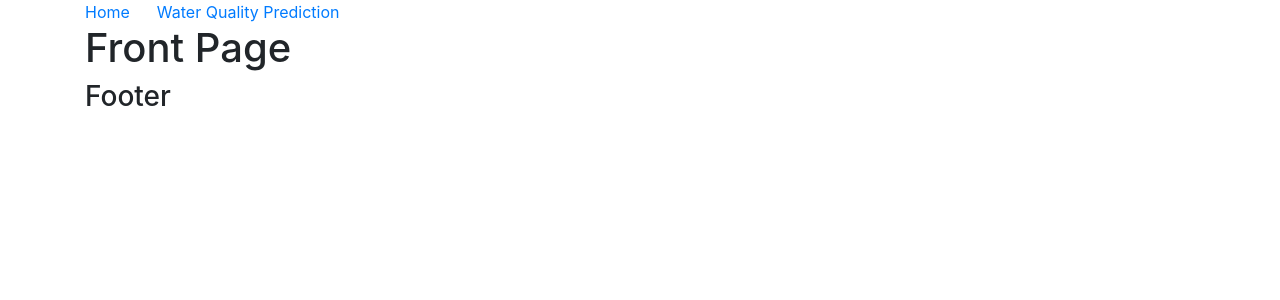
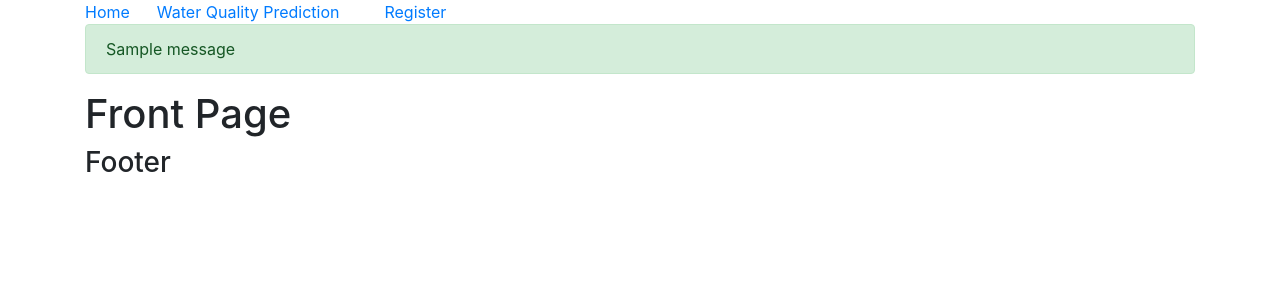
Before and after one commit to debrup416/ml_projects, a Django app: page / in a window 1280 px wide. Shown: the top 300 px of the page. Run offline with Django 3.2, Linux system fonts and the light colour scheme; tables that the repository leaves empty hold one stand-in row (values such as "Sample post"); one stand-in notice (Sample message) is shown; some libraries are stand-ins or nearby versions.

Commit message:
Add Registration

```diff
--- a/ml_web/ml_web/settings.py
+++ b/ml_web/ml_web/settings.py
@@ -40,7 +40,8 @@ INSTALLED_APPS = [
     'django.contrib.staticfiles',
 
     'water_quality.apps.WaterQualityConfig',
-    'ui.apps.UiConfig'
+    'ui.apps.UiConfig',
+    'crispy_forms',
 ]
 
 MIDDLEWARE = [
@@ -125,6 +126,8 @@ USE_TZ = True
 
 STATIC_URL = '/static/'
 
+CRISPY_TEMPLATE_PACK = 'bootstrap4'
+
 # Default primary key field type
 # https://docs.djangoproject.com/en/3.2/ref/settings/#default-auto-field
 
--- a/ml_web/templates/base.html
+++ b/ml_web/templates/base.html
@@ -15,6 +15,15 @@
 
     <div class="container">
         {% include 'navbar.html' %}
+
+        {% if messages %}
+            {% for message in messages %}
+                <div class="alert alert-{{ message.tags }}">
+                    {{ message }}
+                </div>
+            {% endfor %}
+        {% endif %}
+
         {% block content %}
 
         {% endblock %}
--- a/ml_web/templates/navbar.html
+++ b/ml_web/templates/navbar.html
@@ -4,3 +4,5 @@
 <a href="{% url 'frontPage' %}">Home </a>
 &nbsp;&nbsp;&nbsp;&nbsp;
 <a href="{% url 'water-predict' %}">Water Quality Prediction</a>
+&nbsp;&nbsp;&nbsp;&nbsp;&nbsp;&nbsp;&nbsp;&nbsp;
+<a href="{% url 'register' %}">Register</a>
--- a/ml_web/ui/urls.py
+++ b/ml_web/ui/urls.py
@@ -4,4 +4,5 @@ from . import views
 
 urlpatterns =[
     path('',views.show,name="frontPage"),
+    path('register/',views.register,name='register'),
 ]
--- a/ml_web/ui/views.py
+++ b/ml_web/ui/views.py
@@ -1,8 +1,27 @@
-from django.shortcuts import render
-
+from django.http import request
+from django.shortcuts import render ,redirect
+from django.contrib import messages
+from .forms import UserRegisterForm
 # Create your views here.
 
 
 def show(request):
 
     return render(request,'ui/frontpage.html')
+
+
+def register(request):
+    if request.method == 'POST':
+        form=UserRegisterForm(request.POST)
+        if form.is_valid():
+            form.save()
+            username=form.cleaned_data.get('username')
+            messages.success(request,f'Account created for {username}')
+            return redirect('frontPage')
+    else:
+        form=UserRegisterForm()
+
+    context={'form':form}
+
+
+    return render(request,'ui/register.html',context)
```
